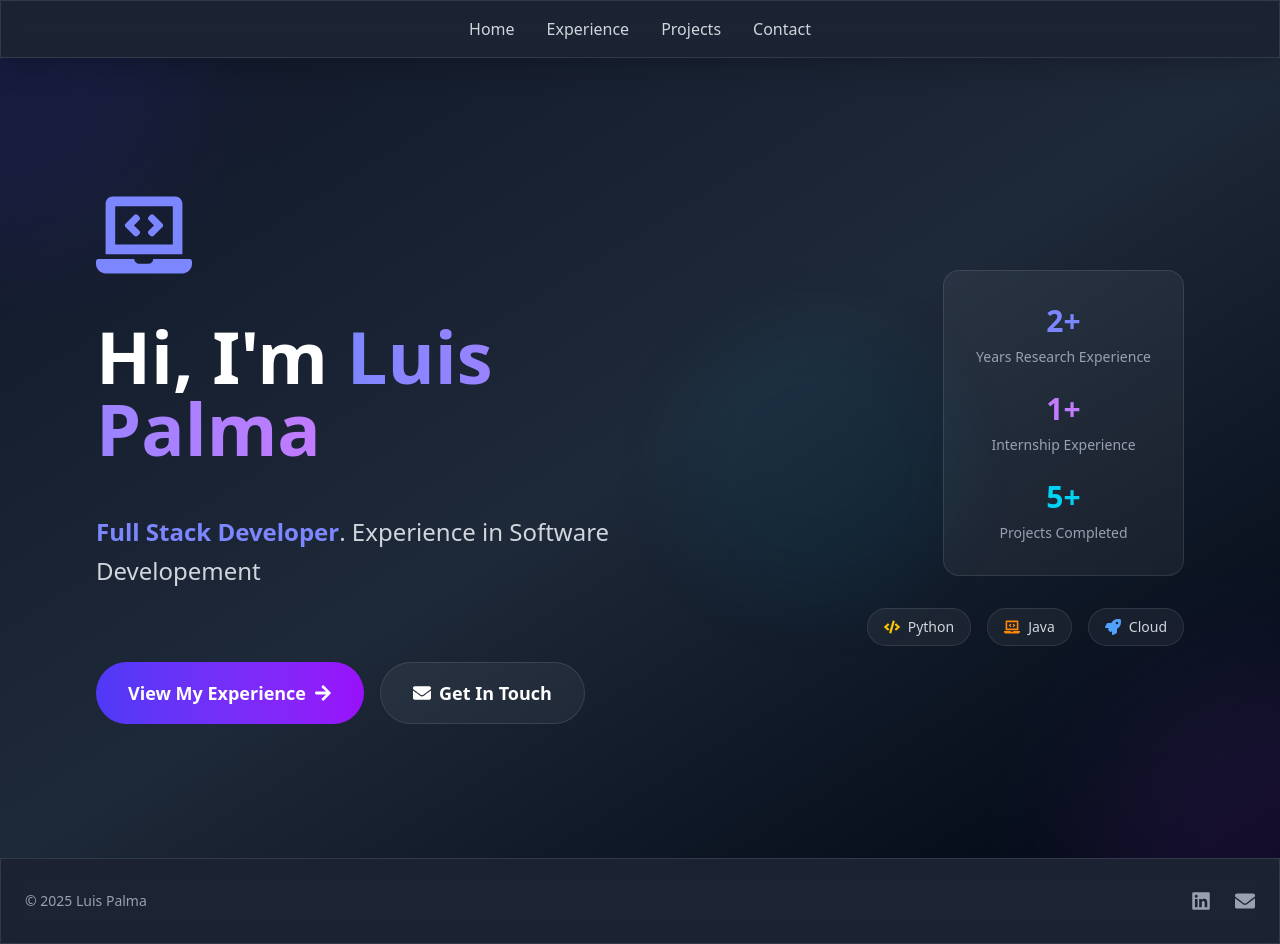
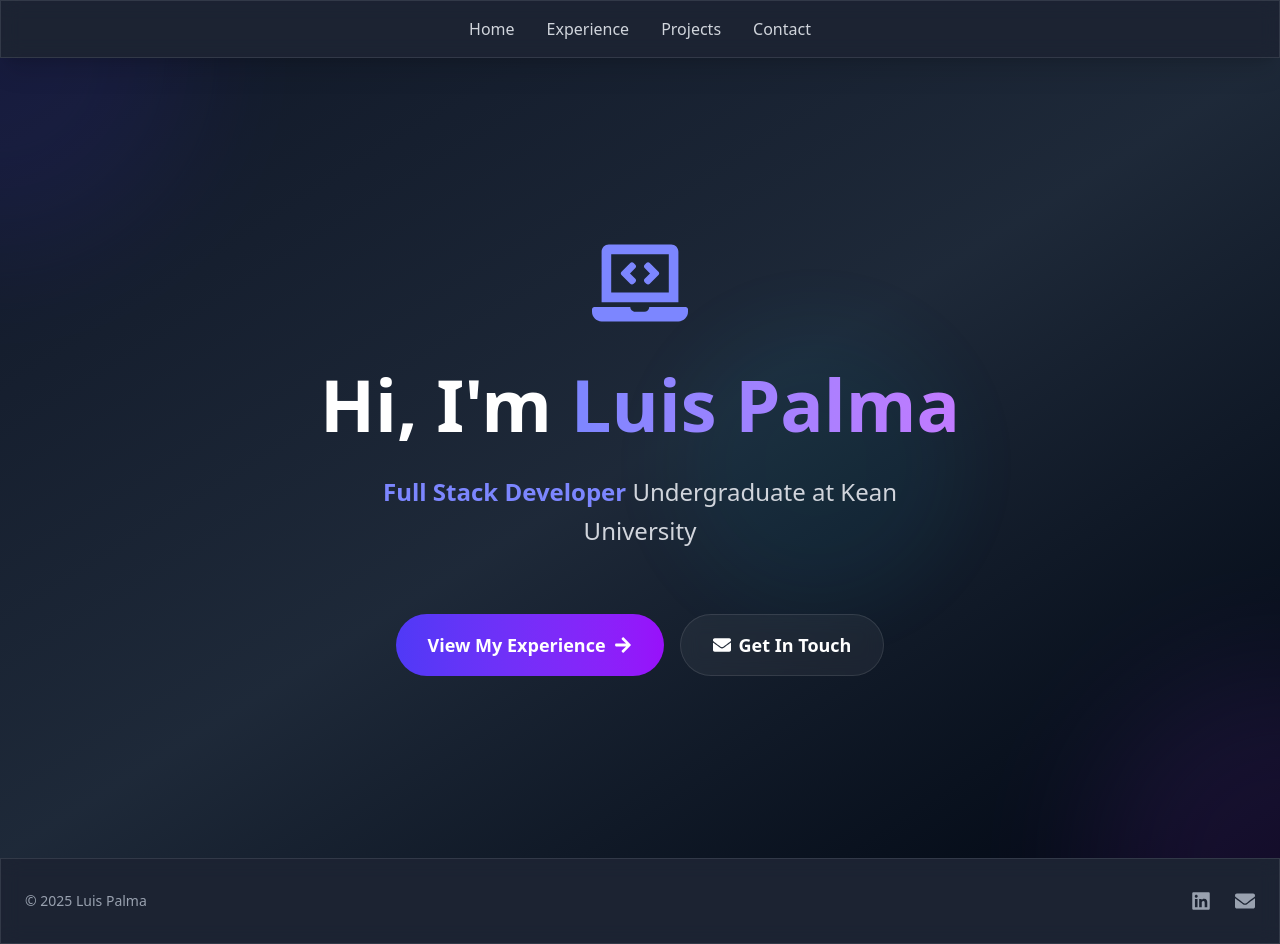
Before and after one commit to PalmaL22/Portfolio_Luis_Palma, a Next.js app: page / in a window 1280 px wide. Built offline with nearby package versions, Linux system fonts and the light colour scheme.

Commit message:
Home Page fixes

```diff
--- a/src/app/experience/page.tsx
+++ b/src/app/experience/page.tsx
@@ -29,7 +29,7 @@ export default function Experience() {
                 <span className="text-indigo-400 font-medium">May 2025 - August 2025</span>
               </div>
               <p className="text-gray-400 mb-4">
-                Interned with the JWO team at AWS, located in Seattle Washington
+                Summer 2025 Software Developer Engineer Intern at AWS in Seattle, Washington
               </p>
               <div className="flex flex-wrap gap-2">
                 <span className="px-2 py-1 bg-gray-700 text-gray-300 text-sm rounded">Java</span>
--- a/src/app/page.tsx
+++ b/src/app/page.tsx
@@ -1,37 +1,33 @@
-import { FaLaptopCode, FaArrowRight, FaCode, FaRocket, FaEnvelope } from 'react-icons/fa'
+import { FaLaptopCode, FaArrowRight, FaEnvelope } from 'react-icons/fa'
 
 export default function Home() {
   return (
     <div className="bg-gray-900 text-gray-100">
 
       {/* Hero Section */}
-      <section className="relative flex flex-col lg:flex-row items-center justify-center min-h-screen bg-gradient-to-br from-gray-900 via-gray-800 to-gray-950 px-6 lg:px-24 py-20 overflow-hidden">
+      <section className="relative flex flex-col items-center justify-center min-h-screen bg-gradient-to-br from-gray-900 via-gray-800 to-gray-950 px-6 lg:px-24 py-20 overflow-hidden">
+
         {/* Background Elements */}
         <div className="absolute top-0 left-0 w-96 h-96 bg-indigo-600 rounded-full opacity-10 blur-3xl -translate-x-1/2 -translate-y-1/2 animate-pulse-glow"></div>
         <div className="absolute bottom-0 right-0 w-96 h-96 bg-purple-500 rounded-full opacity-10 blur-3xl translate-x-1/2 translate-y-1/2 animate-pulse-glow" style={{animationDelay: '1s'}}></div>
         <div className="absolute top-1/3 right-1/4 w-72 h-72 bg-cyan-500 rounded-full opacity-5 blur-2xl animate-float"></div>
 
-        {/* Left Column */}
-        <div className="flex-1 flex flex-col items-start space-y-8 z-10 max-w-2xl">
-          <div className="animate-fadeIn">
+        {/* Center Column Only */}
+        <div className="flex flex-col items-center text-center space-y-8 z-10 max-w-2xl">
           <FaLaptopCode className="text-indigo-400 text-7xl lg:text-8xl animate-float" />
-          </div>
-          <div className="animate-slideUp" style={{animationDelay: '0.2s'}}>
-            <h1 className="text-5xl lg:text-7xl font-bold text-white mb-4">
+
+          <h1 className="text-5xl lg:text-7xl font-bold text-white">
             Hi, I&apos;m{' '}
             <span className="text-transparent bg-clip-text bg-gradient-to-r from-indigo-400 to-purple-400">
               Luis Palma
             </span>
           </h1>
-          </div>
-          <div className="animate-slideUp" style={{animationDelay: '0.4s'}}>
-            <div className="text-xl lg:text-2xl text-gray-300 max-w-xl leading-relaxed">
-              <p className="mb-2">
-                <span className="text-indigo-400 font-semibold">Full Stack Developer</span>. Experience in Software Developement
+
+          <p className="text-xl lg:text-2xl text-gray-300 max-w-xl leading-relaxed">
+            <span className="text-indigo-400 font-semibold">Full Stack Developer</span> Undergraduate at Kean University
           </p>
-            </div>
-          </div>
-          <div className="animate-slideUp flex flex-col sm:flex-row gap-4 mt-8" style={{animationDelay: '0.6s'}}>
+
+          <div className="flex flex-col sm:flex-row gap-4 mt-8">
             <a
               href="experience"
               className="group bg-gradient-to-r from-indigo-600 to-purple-600 hover:from-indigo-500 hover:to-purple-500 text-white px-8 py-4 rounded-full font-semibold text-lg transition-all duration-300 transform hover:scale-105 hover:shadow-lg hover:shadow-indigo-500/25 flex items-center justify-center"
@@ -48,45 +44,6 @@ export default function Home() {
             </a>
           </div>
         </div>
-
-        {/* Right Column: Stats/Features */}
-        <div className="flex-1 flex flex-col items-center lg:items-end space-y-8 mt-16 lg:mt-0 z-10 max-w-xl">
-          <div className="animate-fadeIn" style={{animationDelay: '0.8s'}}>
-            <div className="glass-effect p-8 rounded-2xl w-full max-w-sm">
-              <div className="grid grid-cols-1 gap-6">
-                <div className="text-center">
-                  <div className="text-3xl font-bold text-indigo-400 mb-2">2+</div>
-                  <div className="text-sm text-gray-400">Years Research Experience</div>
-                </div>
-                <div className="text-center">
-                  <div className="text-3xl font-bold text-purple-400 mb-2">1+</div>
-                  <div className="text-sm text-gray-400">Internship Experience</div>
-                </div>
-                <div className="text-center">
-                  <div className="text-3xl font-bold text-cyan-400 mb-2">5+</div>
-                  <div className="text-sm text-gray-400">Projects Completed</div>
-                </div>
-              </div>
-            </div>
-          </div>
-
-          <div className="animate-slideUp" style={{animationDelay: '1s'}}>
-            <div className="flex flex-wrap gap-4 justify-center lg:justify-end">
-              <div className="flex items-center space-x-2 glass-effect px-4 py-2 rounded-full">
-                <FaCode className="text-yellow-400" />
-                <span className="text-sm text-gray-300">Python</span>
-              </div>
-              <div className="flex items-center space-x-2 glass-effect px-4 py-2 rounded-full">
-                <FaLaptopCode className="text-orange-400" />
-                <span className="text-sm text-gray-300">Java</span>
-              </div>
-              <div className="flex items-center space-x-2 glass-effect px-4 py-2 rounded-full">
-                <FaRocket className="text-blue-400" />
-                <span className="text-sm text-gray-300">Cloud</span>
-              </div>
-            </div>
-          </div>
-        </div>
       </section>
     </div>
   )
```
Lines whose indentation alone changed are shown as unchanged.
